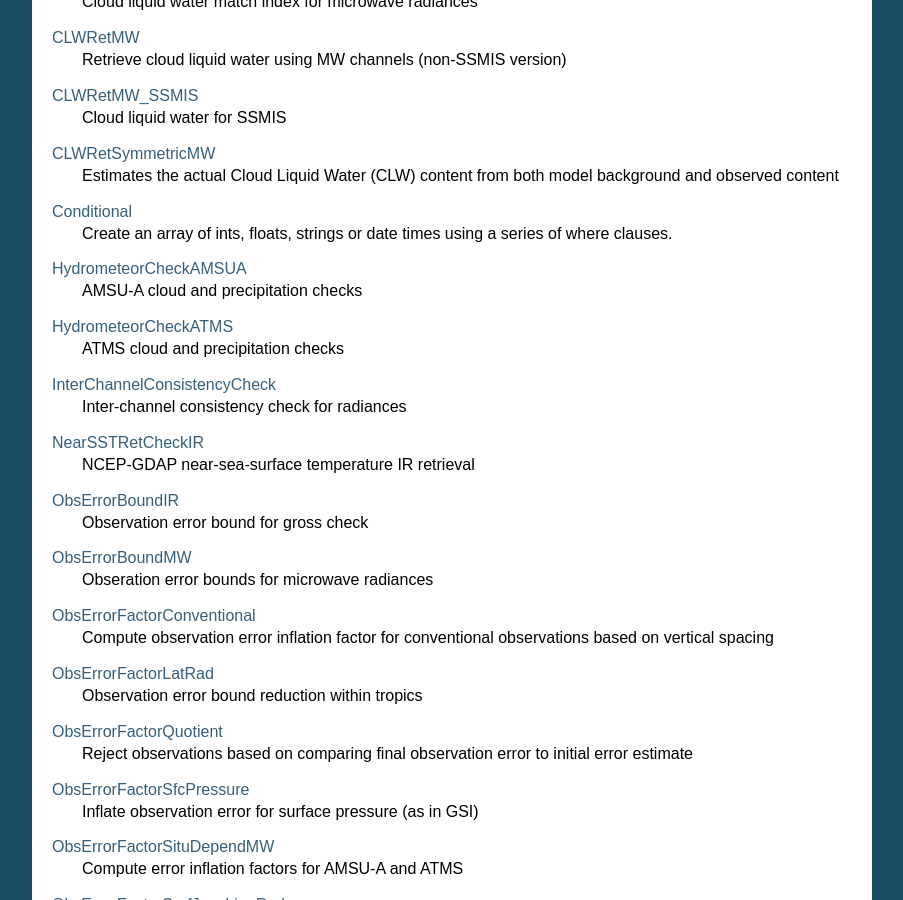
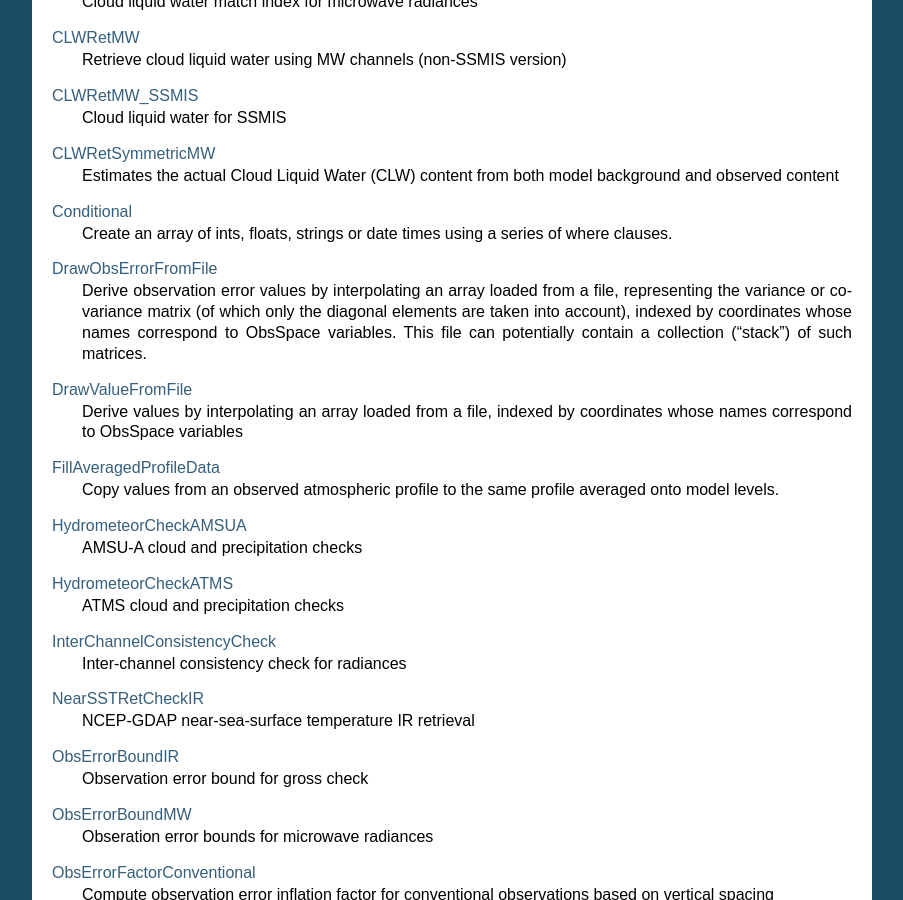
Before and after one commit to JCSDA/jedi-docs, a Sphinx documentation site: the page built from docs/inside/jedi-components/ufo/qcfilters/obsfunctions/index.rst, in a window 1280 px wide and 900 px high, scrolled down 488 px. Shown: the whole window, without its empty margins (198-1101 px from the left). Built offline with Sphinx 7.4.7, drawn with Linux system fonts in a browser that asks for light colours; some of the changed text lies outside the part shown.

Commit message:
Document the `ProfileAverageObsPressure` and `FillAveragedProfileData` ObsFunctions (#402)
* profile average obsfunctions

* clarify column of GeoVaLs

```diff
--- a/docs/inside/jedi-components/ufo/qcfilters/obsfunctions/index.rst
+++ b/docs/inside/jedi-components/ufo/qcfilters/obsfunctions/index.rst
@@ -34,6 +34,15 @@
 
 :ref:`Conditional <Conditional>`
   Create an array of ints, floats, strings or date times using a series of where clauses.
+
+:ref:`DrawObsErrorFromFile <DrawObsErrorFromFile>`
+    Derive observation error values by interpolating an array loaded from a file, representing the variance or covariance matrix (of which only the diagonal elements are taken into account), indexed by coordinates whose names correspond to ObsSpace variables.  This file can potentially contain a collection ("stack") of such matrices.
+
+:ref:`DrawValueFromFile <DrawValueFromFile>`
+    Derive values by interpolating an array loaded from a file, indexed by coordinates whose names correspond to ObsSpace variables
+
+:ref:`FillAveragedProfileData <FillAveragedProfileData>`
+   Copy values from an observed atmospheric profile to the same profile averaged onto model levels.
 
 :ref:`HydrometeorCheckAMSUA <HydrometeorCheckAMSUA>`
   AMSU-A cloud and precipitation checks
@@ -98,6 +107,9 @@
 :ref:`OceanPressureToDepth <OceanPressureToDepth>`
   Convert an ocean pressure variable (Pa) to depth below surface (m)
 
+:ref:`ProfileAverageObsPressure <ProfileAverageObsPressure>`
+  Fill values of pressure in profiles that have been averaged onto model levels.
+
 :ref:`RONBAMErrInflate <RONBAMErrInflate>`
   Observation error inflation factor for GnssroBndNBAM
 
@@ -143,6 +149,7 @@
    Conditional
    DrawObsErrorFromFile
    DrawValueFromFile
+   FillAveragedProfileData
    HydrometeorCheckAMSUA
    HydrometeorCheckATMS
    InterChannelConsistencyCheck
```
Also changed, not shown: other parts of docs/inside/jedi-components/ufo/qcfilters/obsfunctions/index.rst (+1 -6 lines), docs/inside/jedi-components/ufo/qcfilters/obsfunctions/FillAveragedProfileData.rst (added, +34 -0 lines), docs/inside/jedi-components/ufo/qcfilters/obsfunctions/ProfileAverageObsPressure.rst (added, +29 -0 lines).
